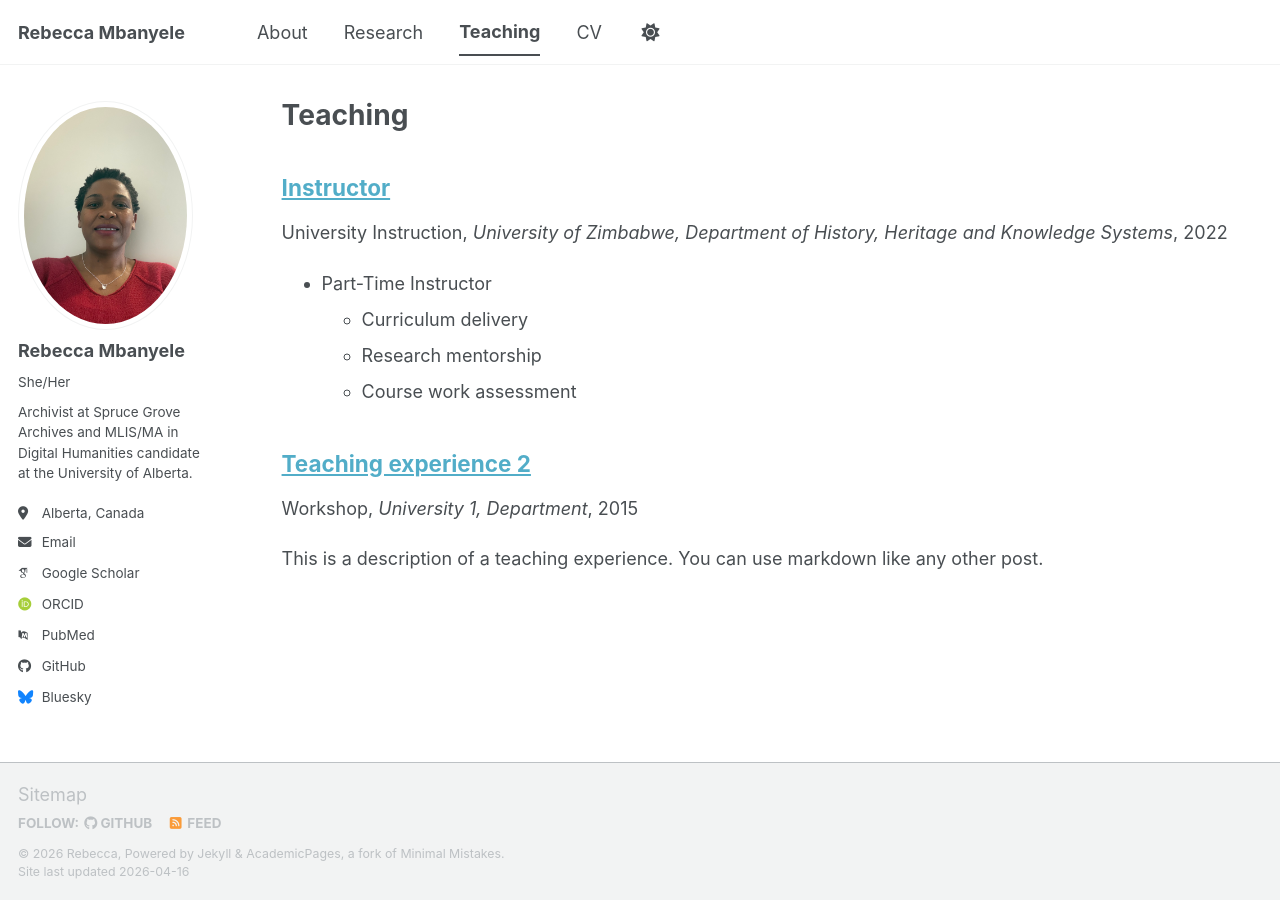
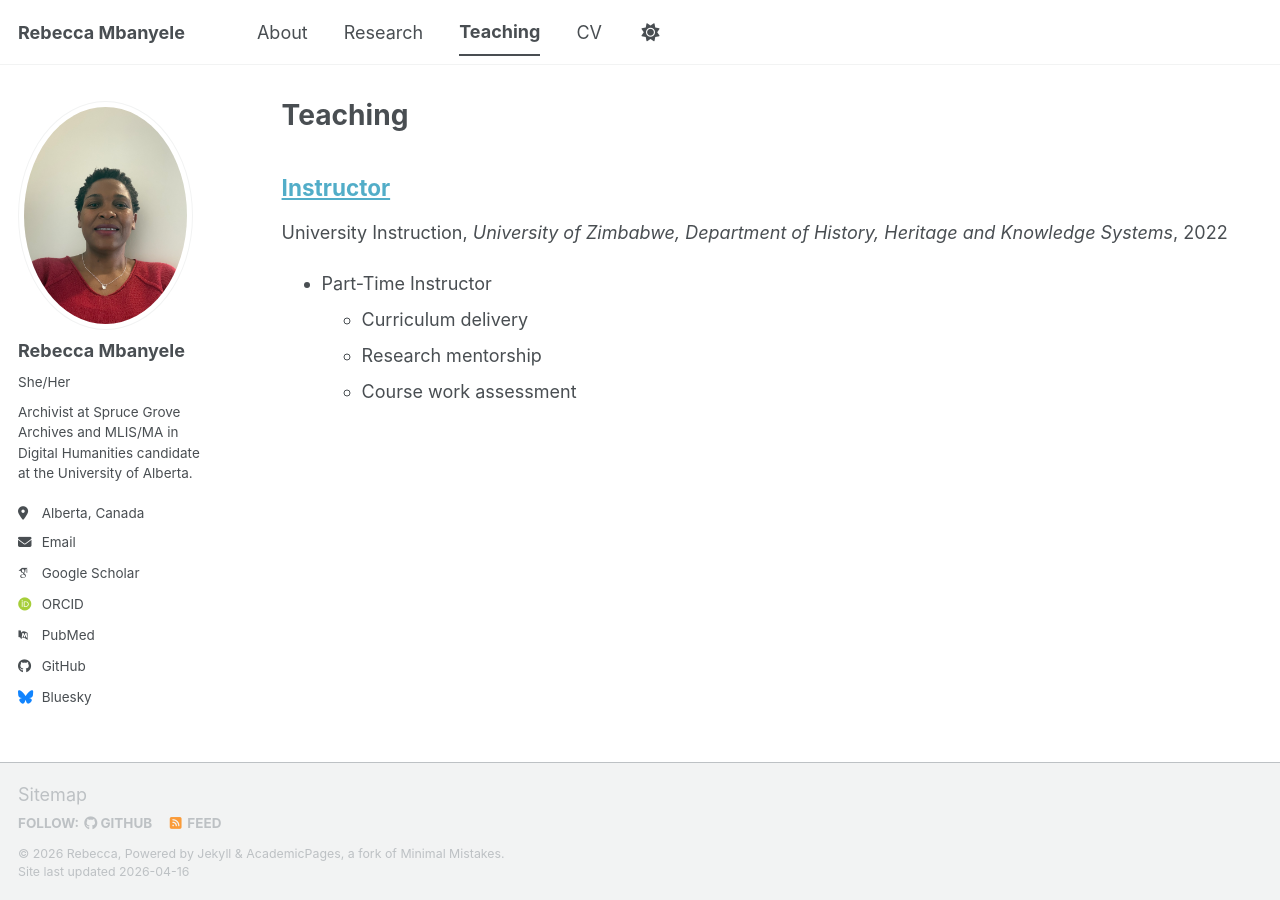
Before and after one commit to rmbanyel/About, a Jekyll site: the page built from _pages/teaching.html, in a window 1280 px wide. Built offline with Jekyll 4.4.1, drawn with Linux system fonts in a browser that asks for light colours; some web fonts are replaced; a script bundle is joined from its source files by our own code; library files that are not in the unit come from our copies.

Commit message:
updated teaching

```diff
--- a/_teaching/2015-spring-teaching-2.md
+++ /dev/null
@@ -1,20 +0,0 @@
----
-title: "Teaching experience 2"
-collection: teaching
-type: "Workshop"
-permalink: /teaching/2015-spring-teaching-1
-venue: "University 1, Department"
-date: 2015-01-01
-location: "City, Country"
----
-
-This is a description of a teaching experience. You can use markdown like any other post.
-
-Heading 1
-======
-
-Heading 2
-======
-
-Heading 3
-======
```
Also changed, not shown: _teaching/2014-spring-teaching-1.md (+1 -1 lines).
